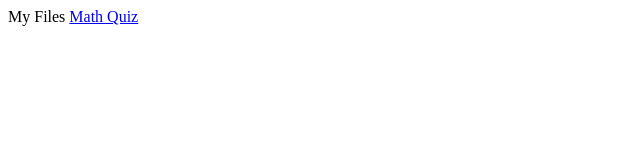
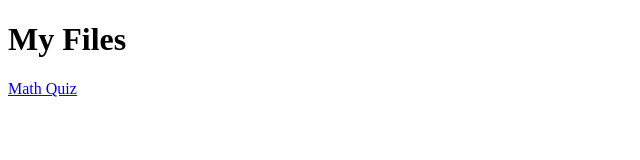
Before and after one commit to alibsiaccia/entry.html, a plain HTML site: page index2.html in a window 1280 px wide. Shown: the whole page, without its empty margins (0-640 px from the left). Drawn offline with Linux system fonts and the light colour scheme.

Commit message:
Rename index.html to index2.html

```diff
--- a/name.html
+++ b/index2.html
@@ -1,8 +1,10 @@
 <!DOCTYPE html>
 <body>
 
-My Files
+  <h1> My Files </h1>
+  <p>
 <a href="mathquiz.html"> Math Quiz </a>
+  </p>
 
 <body>
 </html>
```
